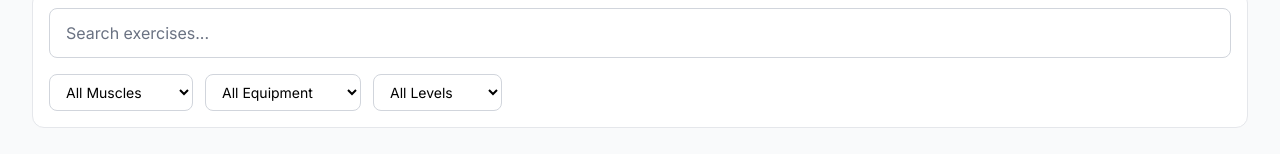
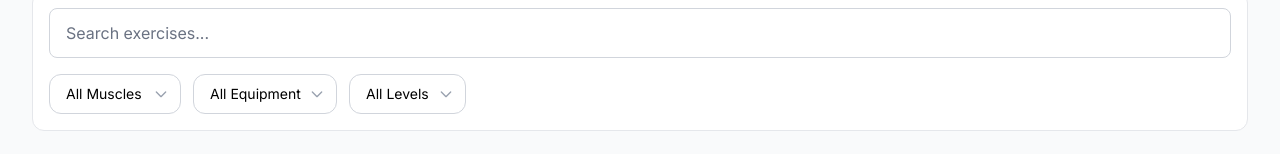
Before and after one commit to Ubaidi5/fit-planet, a Next.js app: page /app/exercises in a window 1280 px wide. Shown: the part 181-335 px from the top of the page. Built offline with nearby package versions, Linux system fonts and the light colour scheme.

Commit message:
feat: replace standard select and input elements with custom components for improved UI consistency in ExercisesPage, ActiveMembers, FinancialReports, NotificationCenter, ReferralProgram, and ServicesManager

```diff
--- a/src/app/app/exercises/page.tsx
+++ b/src/app/app/exercises/page.tsx
@@ -14,6 +14,7 @@ import {
   type MuscleGroup,
   type Equipment,
 } from "@/lib/data/mock-routines";
+import Select from "@/components/ui/Select";
 
 const muscleGroups: MuscleGroup[] = [
   "chest",
@@ -133,12 +134,12 @@ export default function ExercisesPage() {
         {/* Filter Row */}
         <div className="flex flex-col sm:flex-row flex-wrap gap-2 sm:gap-3">
           {/* Muscle Group */}
-          <select
+          <Select
             value={selectedMuscle}
             onChange={(e) =>
               setSelectedMuscle(e.target.value as MuscleGroup | "all")
             }
-            className="w-full sm:w-auto px-3 py-2 border border-gray-300 rounded-lg text-sm focus:outline-none focus:ring-2 focus:ring-emerald-500"
+            // className="w-full sm:w-auto px-3 py-2 border border-gray-300 rounded-lg text-sm focus:outline-none focus:ring-2 focus:ring-emerald-500"
           >
             <option value="all">All Muscles</option>
             {muscleGroups.map((muscle) => (
@@ -146,15 +147,15 @@ export default function ExercisesPage() {
                 {muscleGroupIcons[muscle]} {formatMuscleGroup(muscle)}
               </option>
             ))}
-          </select>
+          </Select>
 
           {/* Equipment */}
-          <select
+          <Select
             value={selectedEquipment}
             onChange={(e) =>
               setSelectedEquipment(e.target.value as Equipment | "all")
             }
-            className="w-full sm:w-auto px-3 py-2 border border-gray-300 rounded-lg text-sm focus:outline-none focus:ring-2 focus:ring-emerald-500"
+            // className="w-full sm:w-auto px-3 py-2 border border-gray-300 rounded-lg text-sm focus:outline-none focus:ring-2 focus:ring-emerald-500"
           >
             <option value="all">All Equipment</option>
             {equipmentList.map((equip) => (
@@ -162,10 +163,10 @@ export default function ExercisesPage() {
                 {formatEquipment(equip)}
               </option>
             ))}
-          </select>
+          </Select>
 
           {/* Difficulty */}
-          <select
+          <Select
             value={selectedDifficulty}
             onChange={(e) =>
               setSelectedDifficulty(
@@ -176,13 +177,13 @@ export default function ExercisesPage() {
                   | "advanced",
               )
             }
-            className="w-full sm:w-auto px-3 py-2 border border-gray-300 rounded-lg text-sm focus:outline-none focus:ring-2 focus:ring-emerald-500"
+            // className="w-full sm:w-auto px-3 py-2 border border-gray-300 rounded-lg text-sm focus:outline-none focus:ring-2 focus:ring-emerald-500"
           >
             <option value="all">All Levels</option>
             <option value="beginner">Beginner</option>
             <option value="intermediate">Intermediate</option>
             <option value="advanced">Advanced</option>
-          </select>
+          </Select>
 
           {hasFilters && (
             <Button variant="ghost" size="sm" onClick={clearFilters}>
--- a/src/components/studio/ActiveMembers.tsx
+++ b/src/components/studio/ActiveMembers.tsx
@@ -3,6 +3,7 @@
 import { useState } from "react";
 import { Button } from "@/components/ui/Button";
 import { cn } from "@/lib/utils";
+import { Input } from "../ui/Input";
 
 interface ActiveMember {
   id: string;
@@ -199,7 +200,7 @@ export default function ActiveMembers() {
           </div>
 
           <div className="flex-1 sm:ml-4 sm:max-w-xs">
-            <input
+            <Input
               type="text"
               placeholder="Search by name or phone..."
               value={searchQuery}
--- a/src/components/studio/FinancialReports.tsx
+++ b/src/components/studio/FinancialReports.tsx
@@ -2,6 +2,7 @@
 
 import { useState } from "react";
 import { cn } from "@/lib/utils";
+import { Input } from "../ui/Input";
 
 export default function FinancialReports() {
   const [reportType, setReportType] = useState<"revenue" | "tax" | "custom">(
@@ -230,7 +231,7 @@ export default function FinancialReports() {
                   <label className="mb-2 block text-xs font-medium text-blue-900">
                     Start Date
                   </label>
-                  <input
+                  <Input
                     type="date"
                     value={customStartDate}
                     onChange={(e) => setCustomStartDate(e.target.value)}
@@ -242,7 +243,7 @@ export default function FinancialReports() {
                   <label className="mb-2 block text-xs font-medium text-blue-900">
                     End Date
                   </label>
-                  <input
+                  <Input
                     type="date"
                     value={customEndDate}
                     onChange={(e) => setCustomEndDate(e.target.value)}
--- a/src/components/studio/ReferralProgram.tsx
+++ b/src/components/studio/ReferralProgram.tsx
@@ -3,6 +3,8 @@
 import { useState } from "react";
 import { Button } from "@/components/ui/Button";
 import { cn } from "@/lib/utils";
+import { Input } from "../ui/Input";
+import Select from "../ui/Select";
 
 interface Referral {
   id: string;
@@ -156,7 +158,7 @@ export default function ReferralProgram() {
                 Reward per Referral
               </label>
               <div className="flex items-center space-x-2">
-                <input
+                <Input
                   type="number"
                   defaultValue={500}
                   className="flex-1 rounded-lg border border-gray-300 px-4 py-2 focus:border-emerald-500 focus:outline-none focus:ring-2 focus:ring-emerald-500"
@@ -197,7 +199,7 @@ export default function ReferralProgram() {
                 Minimum Purchase for Referee
               </label>
               <div className="flex items-center space-x-2">
-                <input
+                <Input
                   type="number"
                   defaultValue={1000}
                   className="flex-1 rounded-lg border border-gray-300 px-4 py-2 focus:border-emerald-500 focus:outline-none focus:ring-2 focus:ring-emerald-500"
--- a/src/components/studio/ServicesManager.tsx
+++ b/src/components/studio/ServicesManager.tsx
@@ -258,7 +258,7 @@ export default function ServicesManager() {
                         category: e.target.value as Service["category"],
                       }))
                     }
-                    className="w-full rounded-lg border border-gray-300 px-4 py-2 focus:border-emerald-500 focus:outline-none focus:ring-1 focus:ring-emerald-500"
+                    className="w-full"
                   >
                     {SERVICE_CATEGORIES.map((cat) => (
                       <option key={cat.value} value={cat.value}>
--- a/src/components/ui/Select.tsx
+++ b/src/components/ui/Select.tsx
@@ -14,12 +14,14 @@ export interface SelectProps extends Omit<
 > {
   options?: Option[];
   selectSize?: "sm" | "md" | "lg";
+  wrapperClassName?: string;
 }
 
 export function Select({
   options,
   className,
   selectSize = "md",
+  wrapperClassName,
   children,
   ...props
 }: SelectProps) {
@@ -31,7 +33,12 @@ export function Select({
         : "h-10 px-4 text-sm";
 
   return (
-    <div className={cn("relative inline-block text-left w-full")}>
+    <div
+      className={cn(
+        "relative inline-block text-left w-full sm:w-auto",
+        wrapperClassName,
+      )}
+    >
       <select
         {...props}
         className={cn(
```
Also changed, not shown: src/components/studio/NotificationCenter.tsx (+13 -8 lines).
